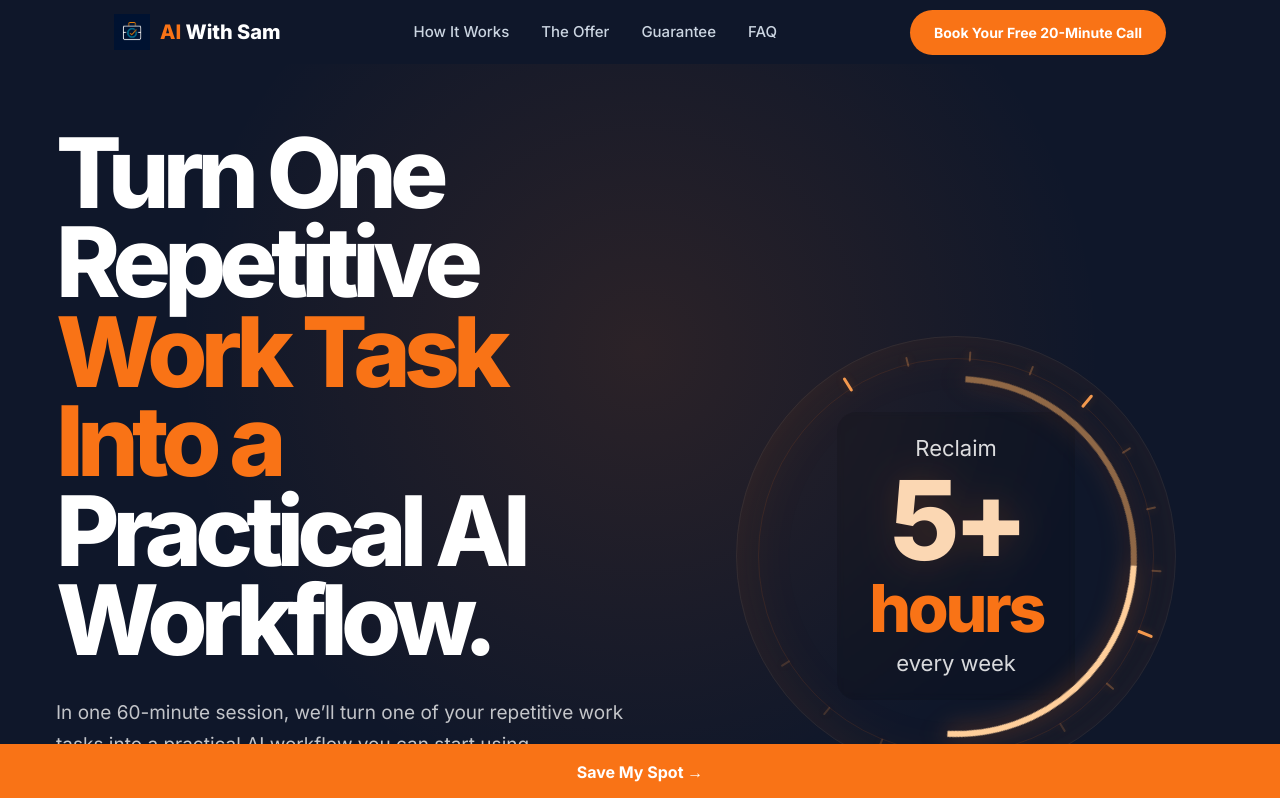
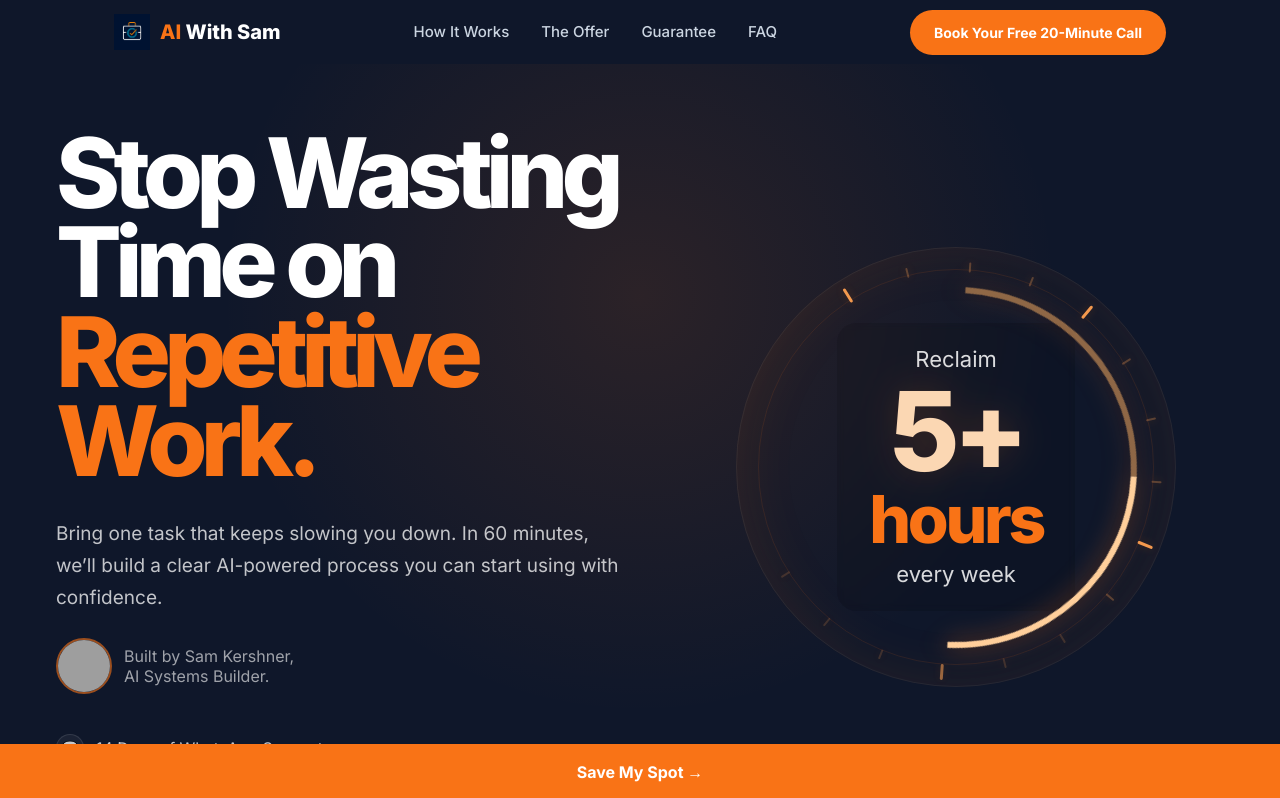
Before and after one commit to samkershner1234-aisk/ai-with-sam, a React (Vite) app: page / in a window 1280 px wide. Shown: the top 798 px of the page. Built offline with nearby package versions, Linux system fonts and the light colour scheme; grey boxes are pictures that could not be loaded.

Commit message:
Hero: new headline 'Stop Wasting Time on Repetitive Work' + new supporting text, remove long sentence
Updated text in Hero component to improve clarity and engagement.

```diff
--- a/src/components/landing/Hero.jsx
+++ b/src/components/landing/Hero.jsx
@@ -116,13 +116,12 @@ export default function Hero() {
       <div className="relative flex flex-col items-center px-6 pt-5 pb-4 text-center md:hidden">
 
         <h1 className="text-[clamp(34px,9.5vw,50px)] font-black leading-[0.95] tracking-[-0.05em]">
-          <span className="block text-white">Turn One Repetitive</span>
-          <span className="block"><span className="text-[#F97316]">Work Task Into a</span></span>
-          <span className="block text-white">Practical AI Workflow.</span>
+          <span className="block text-white">Stop Wasting Time on</span>
+          <span className="block"><span className="text-[#F97316]">Repetitive Work.</span></span>
         </h1>
 
         <p className="mt-3 max-w-xs text-[16px] leading-6 text-white/75">
-          In one 60-minute session, we’ll turn one of your repetitive work tasks into a practical AI workflow you can start using immediately.
+          Bring one task that keeps slowing you down. In 60 minutes, we’ll build a clear AI-powered process you can start using with confidence.
         </p>
 
         <div className="mt-4 flex flex-col items-center">
@@ -152,13 +151,12 @@ export default function Hero() {
 
           <div className="z-10 max-w-3xl">
             <h1 className="max-w-2xl text-[clamp(52px,7.6vw,116px)] font-black leading-[0.92] tracking-[-0.07em]">
-              <span className="block text-white">Turn One Repetitive</span>
-              <span className="block"><span className="text-[#F97316]">Work Task Into a</span></span>
-              <span className="block text-white">Practical AI Workflow.</span>
+              <span className="block text-white">Stop Wasting Time on</span>
+              <span className="block"><span className="text-[#F97316]">Repetitive Work.</span></span>
             </h1>
 
             <p className="mt-8 max-w-xl text-[19px] leading-8 text-white/75">
-              In one 60-minute session, we’ll turn one of your repetitive work tasks into a practical AI workflow you can start using immediately.
+              Bring one task that keeps slowing you down. In 60 minutes, we’ll build a clear AI-powered process you can start using with confidence.
             </p>
 
             <div className="mt-6 flex items-center gap-3">
```
